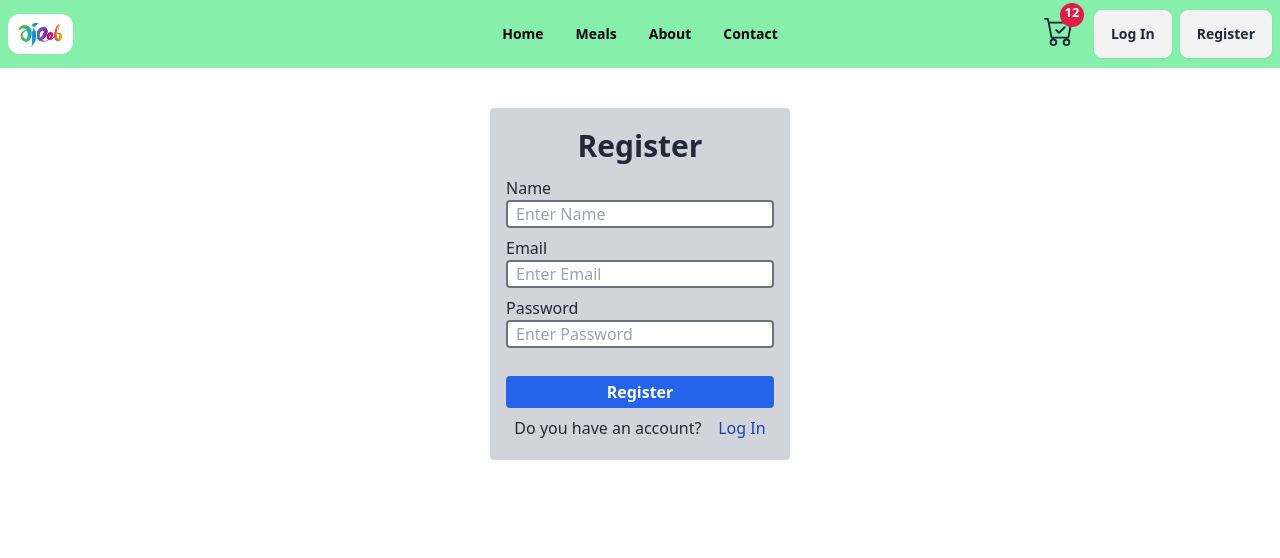
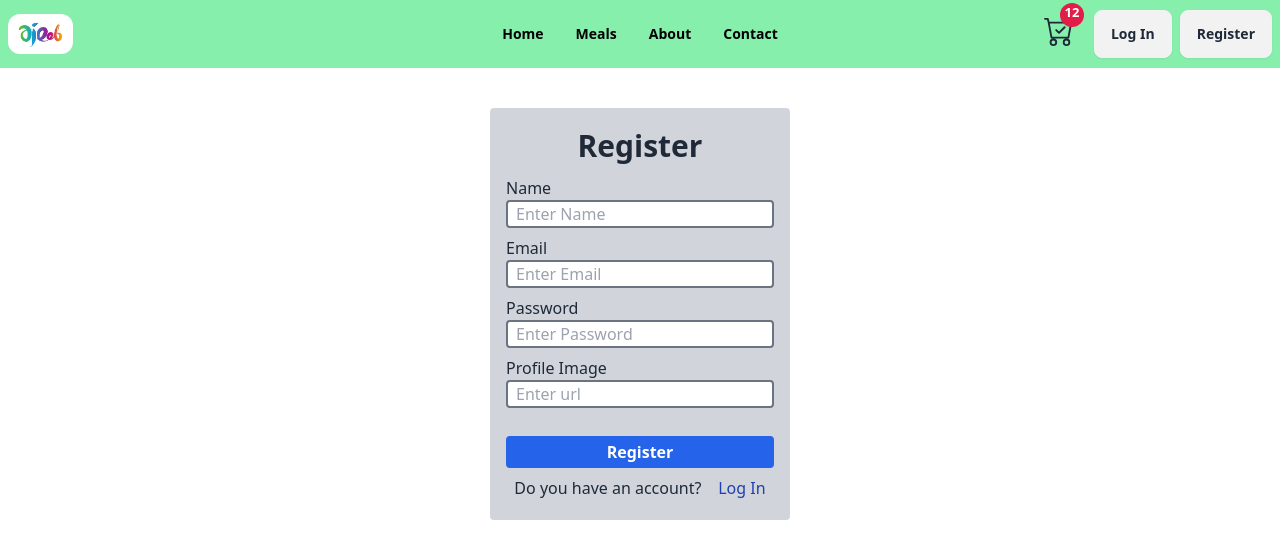
Before and after one commit to 21MoududAhammed/Products-House, a React (Vite) app: page /register in a window 1280 px wide. Shown: the top 558 px of the page. Built offline with nearby package versions, Linux system fonts and the light colour scheme.

Commit message:
user register done with name and image url

```diff
--- a/package.json
+++ b/package.json
@@ -15,7 +15,8 @@
     "react": "^18.2.0",
     "react-dom": "^18.2.0",
     "react-icons": "^5.0.1",
-    "react-router-dom": "^6.22.3"
+    "react-router-dom": "^6.22.3",
+    "react-toastify": "^10.0.5"
   },
   "devDependencies": {
     "@types/react": "^18.2.66",
--- a/src/components/Register.jsx
+++ b/src/components/Register.jsx
@@ -1,17 +1,21 @@
 import { useState } from "react";
-import { NavLink } from "react-router-dom";
+import { NavLink, useNavigate } from "react-router-dom";
 import { MyAuthContext } from "../providers/AuthProvider";
+import { updateProfile } from "firebase/auth";
+import { auth } from "../firebase/firebase";
+import { toast } from "react-toastify";
 
 export default function Register() {
+  const navigate = useNavigate();
   const initialUserData = {
     name: "",
     email: "",
     password: "",
+    profile_img: "",
   };
   const [user, setUser] = useState(initialUserData);
   const [passwordError, setPasswordError] = useState(null);
-  const {registerUserWithEmailAndPassword} = MyAuthContext();
-
+  const { registerUserWithEmailAndPassword } = MyAuthContext();
 
   //   to handle input fields data
   const handleInputs = (e) => {
@@ -22,7 +26,7 @@ export default function Register() {
   };
 
   //   to handle submit
-  const handleSubmit = async(e) => {
+  const handleSubmit = async (e) => {
     e.preventDefault();
 
     const userPassword = user.password;
@@ -30,16 +34,15 @@ export default function Register() {
     const upperCase = /[A-Z]/g;
     const numbers = /[0-9]/g;
 
-
     if (!userPassword.match(lowerCase)) {
       setPasswordError("Add a lowercase letter!");
       return;
     } else if (!userPassword.match(upperCase)) {
       setPasswordError("Add a uppercase letter!");
       return;
-    }else if(userPassword.length < 8 || userPassword.length > 20){
-        setPasswordError('Password length should be in between 8 & 20.')
-        return;
+    } else if (userPassword.length < 8 || userPassword.length > 20) {
+      setPasswordError("Password length should be in between 8 & 20.");
+      return;
     } else if (!userPassword.match(numbers)) {
       setPasswordError("Add a number!");
       return;
@@ -49,8 +52,24 @@ export default function Register() {
 
     setUser(initialUserData); // clear all fields
 
-    const result = await registerUserWithEmailAndPassword(user.email, user.password);
-    console.log(result)
+    try {
+      const res = await registerUserWithEmailAndPassword(
+        user.email,
+        user.password
+      );
+      await updateProfile(auth.currentUser, {
+        displayName: user.name,
+        photoURL: user.profile_img,
+      });
+      console.log(res);
+      toast(`Successfully Signed up ${res.user.email}`)
+    } catch (err) {
+      console.log(err.message);
+      toast(err.message);
+
+    }
+
+    navigate("/");
   };
 
   return (
@@ -102,6 +121,19 @@ export default function Register() {
           </p>
         </div>
         <div>
+          <label htmlFor="profile_img">Profile Image</label>
+          <br />
+          <input
+            className="outline-none focus:border-blue-500 border-2 rounded px-2 border-gray-500 w-full"
+            type="text"
+            name="profile_img"
+            id="profile_img"
+            placeholder="Enter url"
+            value={user.profile_img}
+            onChange={handleInputs}
+          />
+        </div>
+        <div>
           <button
             className="bg-blue-600 rounded w-full py-1 text-white font-semibold mt-5"
             type="submit"
--- a/src/main.jsx
+++ b/src/main.jsx
@@ -19,6 +19,8 @@ import LogIn from "./components/LogIn.jsx";
 import Register from "./components/Register.jsx";
 import Reset from "./components/Reset.jsx";
 import AuthProvider from "./providers/AuthProvider.jsx";
+import { ToastContainer } from 'react-toastify';
+  import 'react-toastify/dist/ReactToastify.css';
 
 const router = createBrowserRouter(
   createRoutesFromElements(
@@ -44,6 +46,7 @@ ReactDOM.createRoot(document.getElementById("root")).render(
   <React.StrictMode>
     <AuthProvider>
       <RouterProvider router={router} />
+      <ToastContainer/>
     </AuthProvider>
   </React.StrictMode>
 );
--- a/src/providers/AuthProvider.jsx
+++ b/src/providers/AuthProvider.jsx
@@ -2,6 +2,7 @@ import { createContext, useContext } from "react";
 import PropTypes from "prop-types";
 import { createUserWithEmailAndPassword } from "firebase/auth";
 import { auth } from "../firebase/firebase";
+
 
 const AuthContext = createContext(null); // create a context and export it
 
@@ -10,12 +11,11 @@ const MyAuthContext = () => {
 };
 
 const registerUserWithEmailAndPassword = async (email, password) => {
-  const result = await createUserWithEmailAndPassword(auth, email, password);
-  const user = result.user;
-  return user;
+    return await createUserWithEmailAndPassword(auth, email, password);
 };
 
 export default function AuthProvider({ children }) {
+
   return (
     <AuthContext.Provider value={{ registerUserWithEmailAndPassword }}>{children}</AuthContext.Provider>
   );
```
Also changed, not shown: 1 other file (tests, documents, lock files or other folders).
